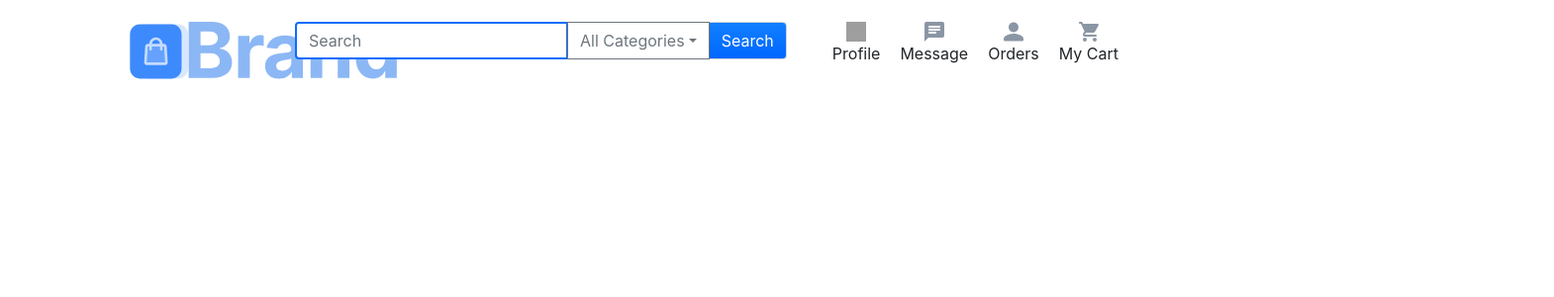
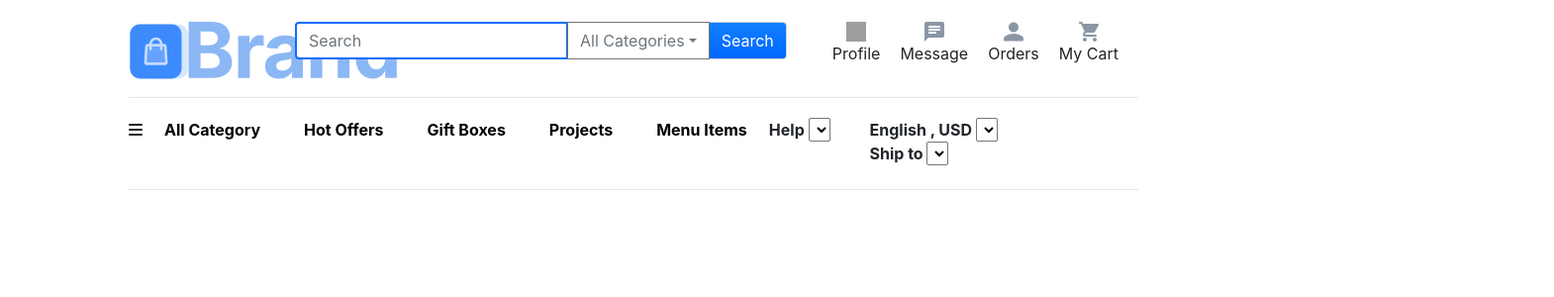
Before and after one commit to harnalerohan/ecom, an Angular app: page / in a window 1280 px wide. Shown: the top 300 px of the page at 99% size, 1570 px wide, since content can reach past the window. Built offline with nearby package versions, Linux system fonts and the light colour scheme; grey boxes are pictures that could not be loaded.

Commit message:
added navbar elements

```diff
--- a/src/app/app.component.html
+++ b/src/app/app.component.html
@@ -1,3 +1,4 @@
 <div class="ecom_main_container">
   <router-outlet></router-outlet>
+  <app-sub-navbar></app-sub-navbar>
 </div>
--- /dev/null
+++ b/src/app/components/sub-navbar/sub-navbar.component.html
@@ -0,0 +1,49 @@
+<div class="ecom_subnav_container">
+  <div class="ecom_subnar_div">
+    <div class="ecom_subnav_row">
+      <hr style="width: 100%; text-align: left; margin-left: 0" />
+      <div class="ecom_subnav_div">
+        <ul class="ecom_subnav_Lis">
+          <li><i class="fa-solid fa-bars"></i></li>
+          <li><a href="#">All Category</a></li>
+          <li><a href="#">Hot Offers</a></li>
+          <li><a href="#">Gift Boxes</a></li>
+          <li><a href="#">Projects</a></li>
+          <li><a href="#">Menu Items</a></li>
+          <li>
+            Help
+            <select>
+              <option value=""></option>
+              <option value=""></option>
+              <option value=""></option>
+              <option value=""></option>
+            </select>
+          </li>
+        </ul>
+        <div class="ecom_subnar_paymentDropdown">
+          <ul>
+            <li>
+              English , USD
+              <select>
+                <option value=""></option>
+                <option value=""></option>
+                <option value=""></option>
+                <option value=""></option>
+              </select>
+            </li>
+            <li>
+              Ship to
+              <select>
+                <option value=""></option>
+                <option value=""></option>
+                <option value=""></option>
+                <option value=""></option>
+              </select>
+            </li>
+          </ul>
+        </div>
+      </div>
+      <hr style="width: 100%; text-align: left; margin-left: 0" />
+    </div>
+  </div>
+</div>
--- /dev/null
+++ b/src/app/components/sub-navbar/sub-navbar.component.scss
@@ -0,0 +1,27 @@
+.ecom_subnav_Lis li a {
+  font-weight: 77px;
+  margin: 22px;
+  text-decoration: none;
+  color: black;
+}
+
+li {
+  list-style: none;
+  font-weight: bold;
+}
+
+.ecom_subnav_Lis {
+  display: flex;
+}
+.ecom_subnav_div {
+  border: 1px;
+  width: 1440px;
+  height: 56px;
+  margin-top: 20px;
+  margin-left: auto;
+  display: flex;
+}
+.ecom_subnar_paymentDropdown {
+  margin-left: 40px;
+  display: inline;
+}
--- a/src/index.html
+++ b/src/index.html
@@ -1,16 +1,36 @@
-<!doctype html>
+<!DOCTYPE html>
 <html lang="en">
   <head>
-  <meta charset="utf-8">
+    <meta charset="utf-8" />
     <title>Ecom</title>
-  <base href="/">
-  <meta name="viewport" content="width=device-width, initial-scale=1">
-  <link rel="icon" type="image/x-icon" href="favicon.ico">
-  <link rel="stylesheet" href="https://cdn.jsdelivr.net/npm/bootstrap@4.6.2/dist/css/bootstrap.min.css" integrity="sha384-xOolHFLEh07PJGoPkLv1IbcEPTNtaed2xpHsD9ESMhqIYd0nLMwNLD69Npy4HI+N" crossorigin="anonymous">
+    <base href="/" />
+    <meta name="viewport" content="width=device-width, initial-scale=1" />
+    <link rel="icon" type="image/x-icon" href="favicon.ico" />
+    <link
+      rel="stylesheet"
+      href="https://cdnjs.cloudflare.com/ajax/libs/font-awesome/6.5.1/css/all.min.css"
+      integrity="sha512-DTOQO9RWCH3ppGqcWaEA1BIZOC6xxalwEsw9c2QQeAIftl+Vegovlnee1c9QX4TctnWMn13TZye+giMm8e2LwA=="
+      crossorigin="anonymous"
+      referrerpolicy="no-referrer"
+    />
+    <link
+      rel="stylesheet"
+      href="https://cdn.jsdelivr.net/npm/bootstrap@4.6.2/dist/css/bootstrap.min.css"
+      integrity="sha384-xOolHFLEh07PJGoPkLv1IbcEPTNtaed2xpHsD9ESMhqIYd0nLMwNLD69Npy4HI+N"
+      crossorigin="anonymous"
+    />
   </head>
   <body>
     <app-root></app-root>
-  <script src="https://cdn.jsdelivr.net/npm/jquery@3.5.1/dist/jquery.slim.min.js" integrity="sha384-DfXdz2htPH0lsSSs5nCTpuj/zy4C+OGpamoFVy38MVBnE+IbbVYUew+OrCXaRkfj" crossorigin="anonymous"></script>
-<script src="https://cdn.jsdelivr.net/npm/bootstrap@4.6.2/dist/js/bootstrap.bundle.min.js" integrity="sha384-Fy6S3B9q64WdZWQUiU+q4/2Lc9npb8tCaSX9FK7E8HnRr0Jz8D6OP9dO5Vg3Q9ct" crossorigin="anonymous"></script>
+    <script
+      src="https://cdn.jsdelivr.net/npm/jquery@3.5.1/dist/jquery.slim.min.js"
+      integrity="sha384-DfXdz2htPH0lsSSs5nCTpuj/zy4C+OGpamoFVy38MVBnE+IbbVYUew+OrCXaRkfj"
+      crossorigin="anonymous"
+    ></script>
+    <script
+      src="https://cdn.jsdelivr.net/npm/bootstrap@4.6.2/dist/js/bootstrap.bundle.min.js"
+      integrity="sha384-Fy6S3B9q64WdZWQUiU+q4/2Lc9npb8tCaSX9FK7E8HnRr0Jz8D6OP9dO5Vg3Q9ct"
+      crossorigin="anonymous"
+    ></script>
   </body>
 </html>
```
Also changed, not shown: src/app/app.module.ts (+6 -7 lines), src/app/components/sub-navbar/sub-navbar.component.ts (added, +10 -0 lines), 1 other file (tests, documents, lock files or other folders). Lines whose indentation alone changed are shown as unchanged.
